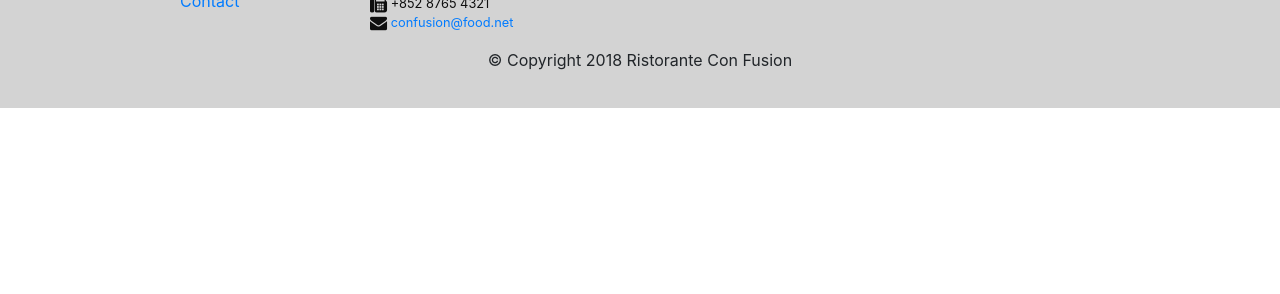
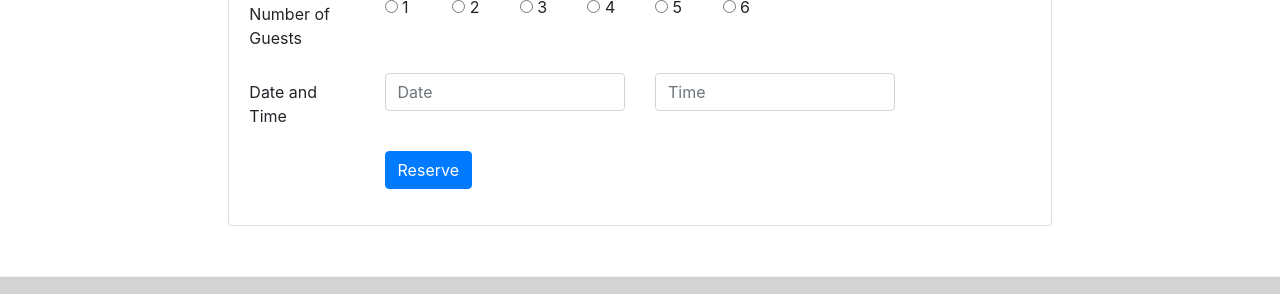
Before and after one commit to Mann18/bootstrap, a website: page index.html in a window 1280 px wide. Shown: the part 1669-1963 px from the top of the page. Before the commit the page ends 1777 px from the top, so only its background shows below. Drawn offline with nearby package versions, Linux system fonts and the light colour scheme.

Commit message:
assignment 2

```diff
--- a/index.html
+++ b/index.html
@@ -37,15 +37,22 @@
     </nav>
 
     <header class="jumbotron">
+        <form action="#reserveatable">
         <div class="container">
             <div class="row row-header">
-                <div class="col-12 col-sm-6 col-md-6">
+                <div class="col-12 col-sm-6">
                     <h1>Ristorante con Fusion</h1>
                     <p>We take inspiration from the World's best cuisines, and create a unique fusion experience. Our lipsmacking creations will tickle your culinary senses!</p>
                 </div>
-                <div class="col-12 col-sm align-self-center">
+                <div class="col-12 col-sm-3  align-self-center">
                     <img src="img/logo.png" class="img-fluid">
                 </div>
+                <div class="col-12 col-sm-3 align-self-center">
+                    <a href="#reserveatable" class="btn btn-warning btn-block btn-sm" role="button">Reserve Table</a>
+                </div>
+
+
+
             </div>
         </div>
     </header>
@@ -80,7 +87,7 @@
             <div class="col col-sm order-sm-last col-md">
                 <div class="media">
                     <div class="media-body">
-                        <h2 class="mt-0">Weekend Grand Buffet</h2>
+                        <h2 class="mt-0">Weekend Grand Buffet <span class="badge badge-danger">NEW </span></h2>
                 <p>Featuring mouthwatering combinations with a choice of five different salads, six enticing appetizers, six main entrees and five choicest desserts. Free flowing bubbly and soft drinks. All for just $19.99 per person </p>
 
                     </div>
@@ -108,7 +115,61 @@
                 </div>
         </div>
     </div>
+    <div class="row row-content">
+        <div class="col-sm-2">
 
+        </div>
+    <div class=" col-12 col-sm-8">
+        <div class="card" id="reserveatable">
+
+            <h3 class="card-header bg-warning text-white">Reserve a Table</h3>
+
+                <div class="card-body">
+                    <form>
+                    <div class="form-group row">
+                        <label for="guests" class="col-md-2 col-form-label">Number of Guests</label>
+                        <label class="radio-inline col-1">
+                            <input type="radio" name="opt1"> 1
+                          </label>
+                           <label class="radio-inline col-1">
+                            <input type="radio" name="opt2"> 2
+                          </label>
+                           <label class="radio-inline col-1">
+                            <input type="radio" name="opt3"> 3
+                          </label>
+                          <label class="radio-inline col-1">
+                            <input type="radio" name="opt4"> 4
+                          </label>
+                          <label class="radio-inline col-1">
+                            <input type="radio" name="opt5"> 5
+                          </label>
+                          <label class="radio-inline col-1">
+                            <input type="radio" name="opt6"> 6
+                          </label>
+                    </div>
+
+                    <div class="form-group row">
+                        <label for="dateandtime" class="col-12 col-md-2 col-form-label">Date and Time</label>
+                        <div class="col-12 col-sm-4 ">
+                            <input type="text" id="date" class="form-control " name="date" placeholder="Date">
+                        </div>
+                        <div class="col-12 col-sm-4">
+                            <input type="text" id="time" class="form-control" name="time" placeholder="Time">
+                        </div>
+                    </div>
+                    <div class="form-group row">
+                        <div class="offset-md-2 col-md-10">
+                            <button type="submit" class="btn btn-primary">Reserve</button>
+                        </div>
+                    </div>
+
+                </form>
+
+            </div>
+        </div>
+    </div>
+
+</div>
     <footer class="footer">
         <div class="container">
             <div class="row">
```
